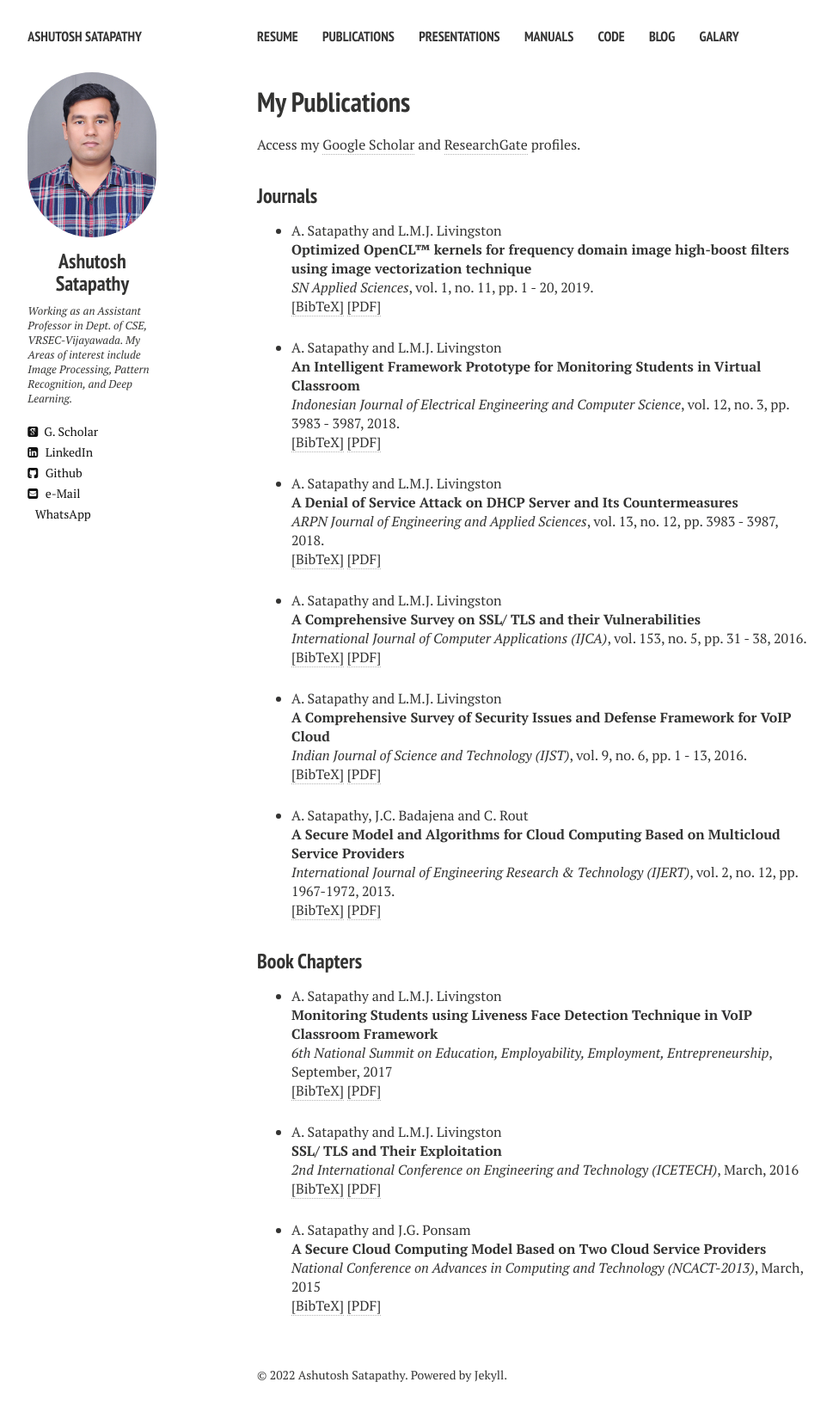
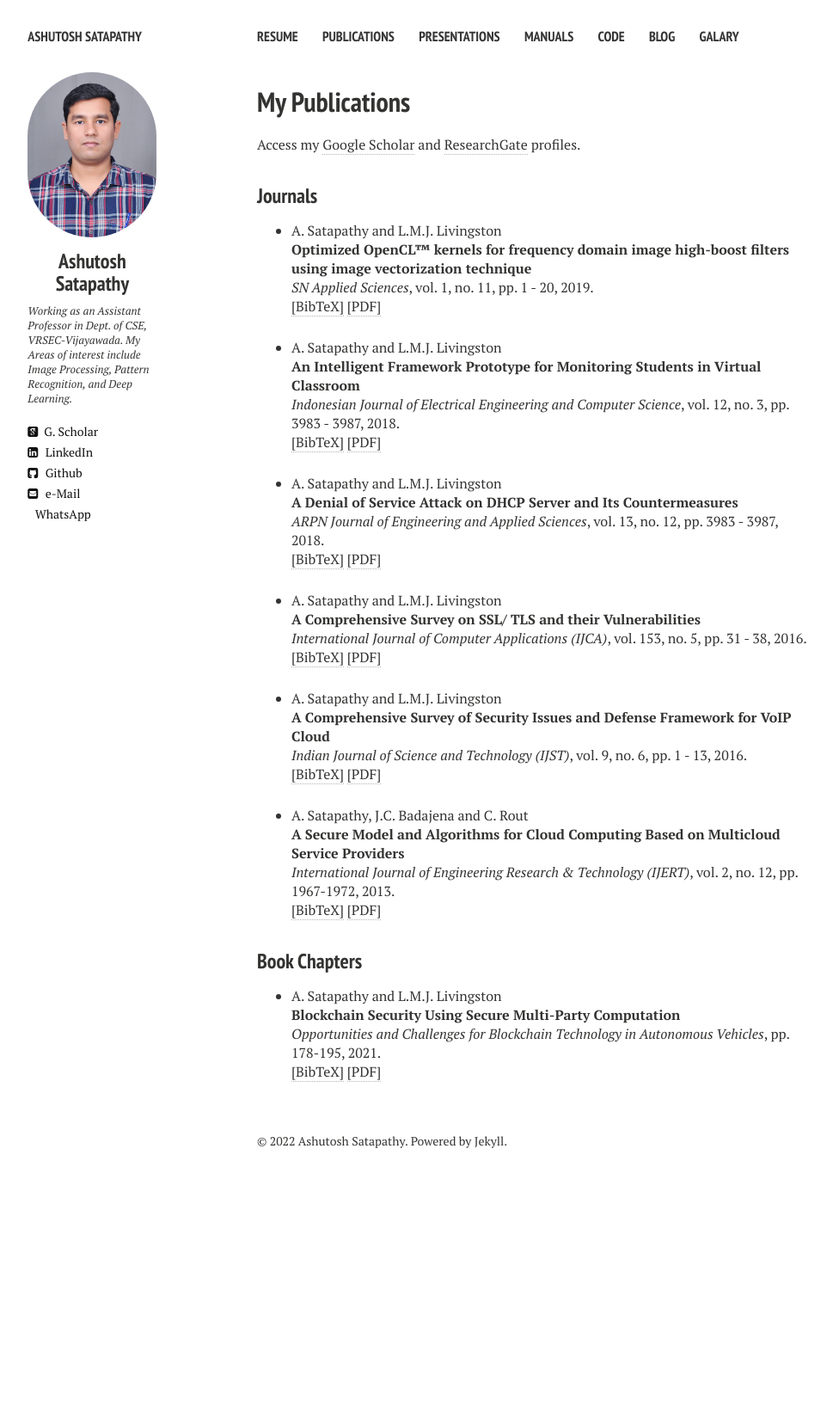
Before and after one commit to ashutoshsatapathy1990/ashutoshsatapathy1990.github.io, a Jekyll site: the page built from publications.md, in a window 1280 px wide. Shown: the whole page at 86% size, without its empty margins (21-990 px from the left). Built offline with Jekyll 4.4.1, drawn with Linux system fonts in a browser that asks for light colours; nearby versions of some CDN libraries; after the commit the page ends 1385 px from its top, so only the background shows below that.

Commit message:
Update publications.html

```diff
--- a/_layouts/publications.html
+++ b/_layouts/publications.html
@@ -257,74 +257,29 @@ pp. 1967-1972,
 <h3 style="margin-bottom:0px;padding-top:10px;">Book Chapters</h3>
 <ul class="biblist">
 
-<!-- Item: ashutosh2017ca -->
+<!-- Item: ashutosh2021ba -->
 <li ><p>
 A. Satapathy and L.M.J. Livingston
-<br><b>Monitoring Students using Liveness Face Detection Technique in VoIP Classroom Framework</b><br>
-<i>6th National Summit on Education, Employability, Employment, Entrepreneurship</i>,
-September,
-2017
+<br><b>Blockchain Security Using Secure Multi-Party Computation</b><br>
+<i>Opportunities and Challenges for Blockchain Technology in Autonomous Vehicles</i>,
+pp. 178-195,
+2021.
 <br />
-<a href="javascript:toggleBibtex('ashutosh2017ca')">[BibTeX]</a>
+<a href="javascript:toggleBibtex('ashutosh2020ba')">[BibTeX]</a>
 <a href=# target="_blank">[PDF]</a>
 </p>
-<div id="bib_ashutosh2017ca" class="bibtex noshow">
+<div id="bib_ashutosh2021ba" class="bibtex noshow">
 <pre>
-@unpublished{ashutosh2017ca,
-author = {A. Satapathy and L.M.J. Livingston},
-title= {Monitoring Students using Liveness Face Detection Technique in VoIP Classroom Framework},
-note= {6th National Summit on Education, Employability, Employment, Entrepreneurship},
-month = {September},
-year = {2017}
+@incollection{lm2021blockchain,
+  title={Blockchain Security Using Secure Multi-Party Computation},
+  author={LM, Jenila Livingston and Satapathy, Ashutosh and LGX, Agnel Livingston and LM, Merlin Livingston},
+  booktitle={Opportunities and Challenges for Blockchain Technology in Autonomous Vehicles},
+  pages={178--195},
+  year={2021},
+  publisher={IGI Global}
 }
 </pre></div>
 
-</li>
-
-<!-- Item: ashutosh2016ca -->
-<li ><p>
-A. Satapathy and L.M.J. Livingston
-<br><b>SSL/ TLS and Their Exploitation</b><br>
-<i>2nd International Conference on Engineering and Technology (ICETECH)</i>,
-March,
-2016
-<br />
-<a href="javascript:toggleBibtex('ashutosh2016ca')">[BibTeX]</a>
-<a href="https://www.dropbox.com/s/y84i7urmi7cih16/ICETECH16.pdf?dl=0" target="_blank">[PDF]</a>
-</p>
-<div id="bib_ashutosh2016ca" class="bibtex noshow">
-<pre>
-@unpublished{ashutosh2016ca,
-  author = {A. Satapathy and L.M.J. Livingston},
-  title = {SSL/ TLS and their exploitation},
-  note = {2nd International Conference on Engineering and Technology (ICETECH)}
-  month = {March}
-  year = {2016}
-}
-</pre></div>
-</li>
-
-<!-- Item: ashutosh2013 -->
-<li ><p>
-A. Satapathy and J.G. Ponsam
-<br><b>A Secure Cloud Computing Model Based on Two Cloud Service Providers</b><br>
-<i>National Conference on Advances in Computing and Technology (NCACT-2013)</i>,
-March,
-2015
-<br />
-<a href="javascript:toggleBibtex('ashutosh2013ca')">[BibTeX]</a>
-<a href="https://www.dropbox.com/s/x3ydezy4sc7hnd7/multi-cloud-conf.pdf?dl=0" target="_blank">[PDF]</a>
-</p>
-<div id="bib_ashutosh2013ca" class="bibtex noshow">
-<pre>
-@unpublished{ashutosh2013ca,
-  author = {A. Satapathy and J.G. Ponsam},
-  title = {A Secure Cloud Computing Model Based on Two Cloud Service Providers},
-  note = {National Conference on Advances in Computing and Technology (NCACT-2013)},
-  month = {March},
-  year = {2013}
-}
-</pre></div>
 </li>
 </ul>
 
```
